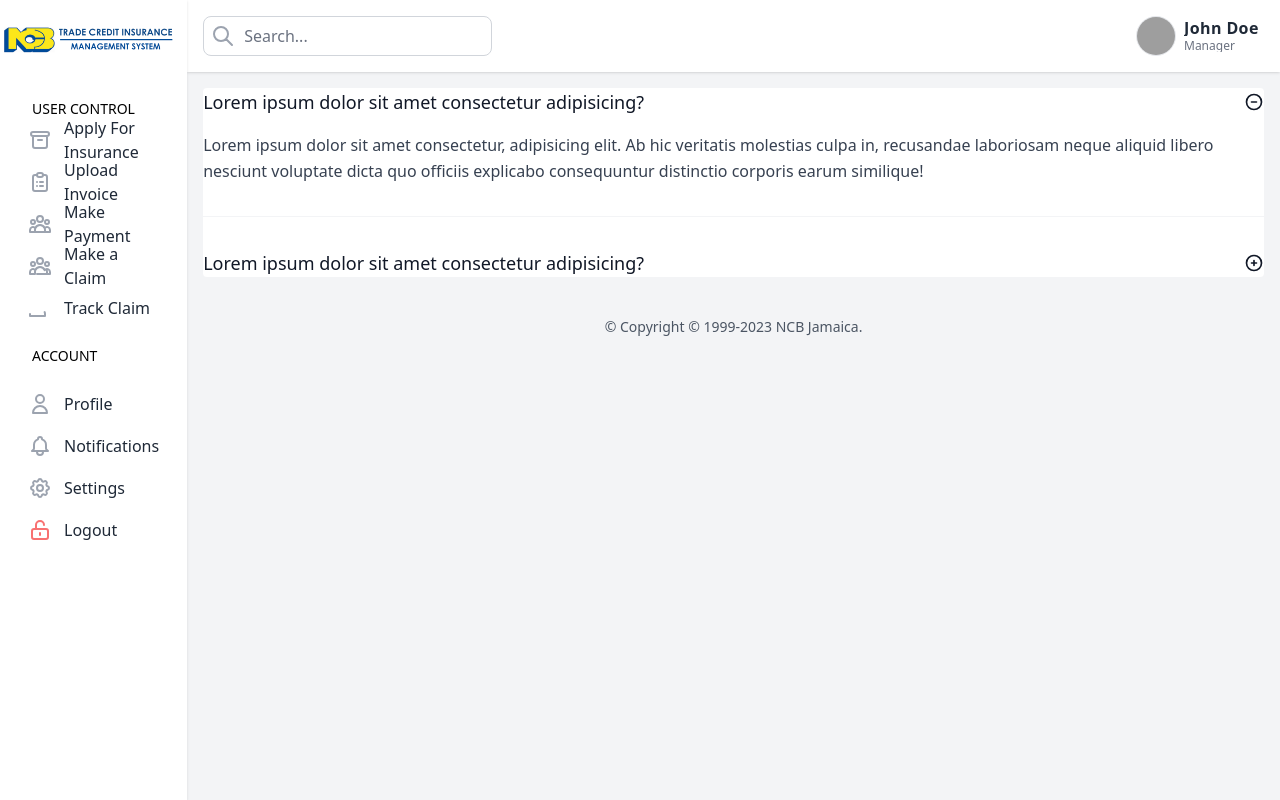
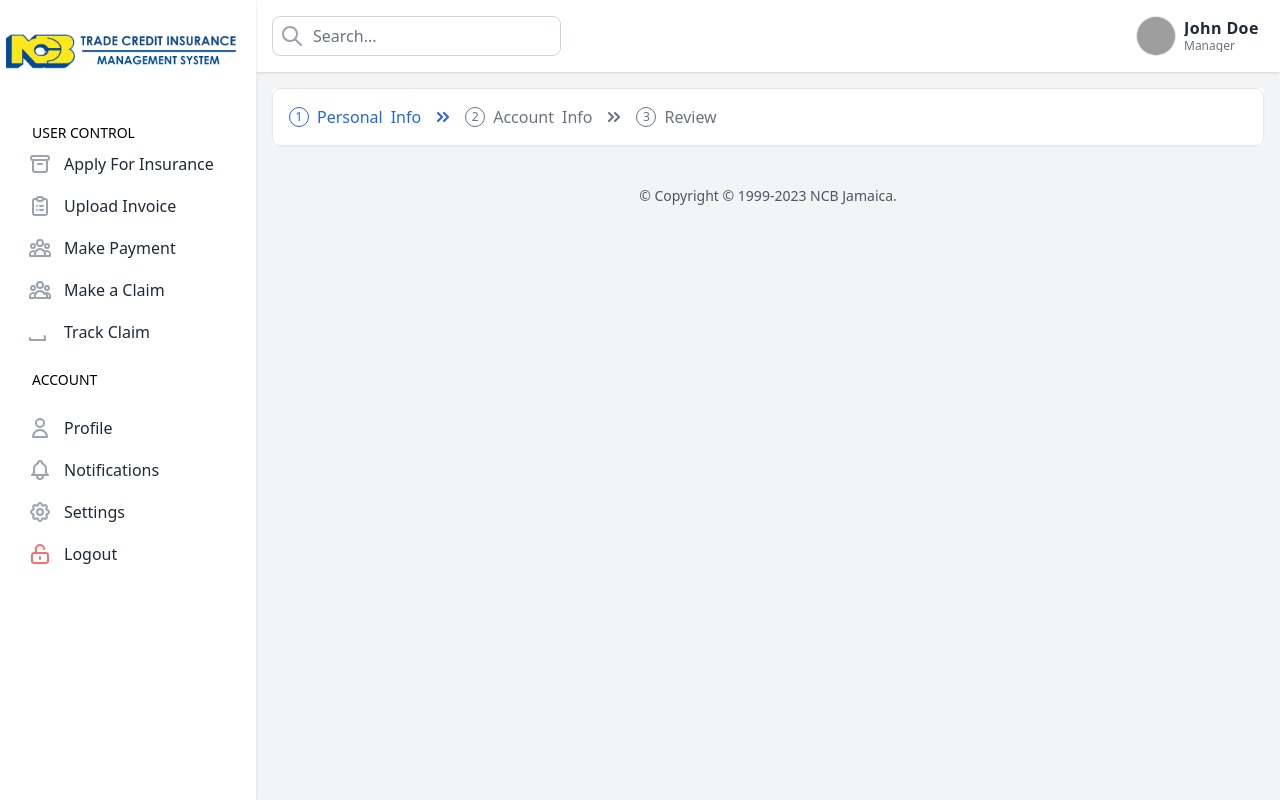
Before and after one commit to garbake/NCB-Innovation-Solution, a SvelteKit app: page /portal/track_claim in a window 1280 px wide. Built offline with nearby package versions, Linux system fonts and the light colour scheme; grey boxes are pictures that could not be loaded.

Commit message:
added track claim page

```diff
--- a/src/routes/(dashboard)/portal/track_claim/+page.svelte
+++ b/src/routes/(dashboard)/portal/track_claim/+page.svelte
@@ -1,101 +1,27 @@
-<div class="flow-root">
-    <div class="-my-8 divide-y divide-gray-100">
-      <details class="group py-8 [&_summary::-webkit-details-marker]:hidden" open>
-        <summary
-          class="flex cursor-pointer items-center justify-between text-gray-900"
-        >
-          <h2 class="text-lg font-medium">
-            Lorem ipsum dolor sit amet consectetur adipisicing?
-          </h2>
 
-          <span class="relative h-5 w-5 shrink-0">
-            <svg
-              xmlns="http://www.w3.org/2000/svg"
-              class="absolute inset-0 h-5 w-5 opacity-100 group-open:opacity-0"
-              fill="none"
-              viewBox="0 0 24 24"
-              stroke="currentColor"
-              stroke-width="2"
-            >
-              <path
-                stroke-linecap="round"
-                stroke-linejoin="round"
-                d="M12 9v3m0 0v3m0-3h3m-3 0H9m12 0a9 9 0 11-18 0 9 9 0 0118 0z"
-              />
-            </svg>
-
-            <svg
-              xmlns="http://www.w3.org/2000/svg"
-              class="absolute inset-0 h-5 w-5 opacity-0 group-open:opacity-100"
-              fill="none"
-              viewBox="0 0 24 24"
-              stroke="currentColor"
-              stroke-width="2"
-            >
-              <path
-                stroke-linecap="round"
-                stroke-linejoin="round"
-                d="M15 12H9m12 0a9 9 0 11-18 0 9 9 0 0118 0z"
-              />
-            </svg>
-          </span>
-        </summary>
-
-        <p class="mt-4 leading-relaxed text-gray-700">
-          Lorem ipsum dolor sit amet consectetur, adipisicing elit. Ab hic
-          veritatis molestias culpa in, recusandae laboriosam neque aliquid libero
-          nesciunt voluptate dicta quo officiis explicabo consequuntur distinctio
-          corporis earum similique!
-        </p>
-      </details>
-
-      <details class="group py-8 [&_summary::-webkit-details-marker]:hidden">
-        <summary
-          class="flex cursor-pointer items-center justify-between gap-1.5 text-gray-900"
-        >
-          <h2 class="text-lg font-medium">
-            Lorem ipsum dolor sit amet consectetur adipisicing?
-          </h2>
-
-          <span class="relative h-5 w-5 shrink-0">
-            <svg
-              xmlns="http://www.w3.org/2000/svg"
-              class="absolute inset-0 h-5 w-5 opacity-100 group-open:opacity-0"
-              fill="none"
-              viewBox="0 0 24 24"
-              stroke="currentColor"
-              stroke-width="2"
-            >
-              <path
-                stroke-linecap="round"
-                stroke-linejoin="round"
-                d="M12 9v3m0 0v3m0-3h3m-3 0H9m12 0a9 9 0 11-18 0 9 9 0 0118 0z"
-              />
-            </svg>
-
-            <svg
-              xmlns="http://www.w3.org/2000/svg"
-              class="absolute inset-0 h-5 w-5 opacity-0 group-open:opacity-100"
-              fill="none"
-              viewBox="0 0 24 24"
-              stroke="currentColor"
-              stroke-width="2"
-            >
-              <path
-                stroke-linecap="round"
-                stroke-linejoin="round"
-                d="M15 12H9m12 0a9 9 0 11-18 0 9 9 0 0118 0z"
-              />
-            </svg>
-          </span>
-        </summary>
-
-        <p class="mt-4 leading-relaxed text-gray-700">
-          Lorem ipsum dolor sit amet consectetur, adipisicing elit. Ab hic
-          veritatis molestias culpa in, recusandae laboriosam neque aliquid libero
-          nesciunt voluptate dicta quo officiis explicabo consequuntur distinctio
-          corporis earum similique!
-        </p>
-      </details>
-    </div>
-  </div>
+<ol class="flex items-center w-full p-3 space-x-2 text-sm font-medium text-center text-gray-500 bg-white border border-gray-200 rounded-lg shadow-sm dark:text-gray-400 sm:text-base dark:bg-gray-800 dark:border-gray-700 sm:p-4 sm:space-x-4">
+    <li class="flex items-center text-blue-600 dark:text-blue-500">
+        <span class="flex items-center justify-center w-5 h-5 mr-2 text-xs border border-blue-600 rounded-full shrink-0 dark:border-blue-500">
+            1
+        </span>
+        Personal <span class="hidden sm:inline-flex sm:ml-2">Info</span>
+        <svg class="w-3 h-3 ml-2 sm:ml-4" aria-hidden="true" xmlns="http://www.w3.org/2000/svg" fill="none" viewBox="0 0 12 10">
+            <path stroke="currentColor" stroke-linecap="round" stroke-linejoin="round" stroke-width="2" d="m7 9 4-4-4-4M1 9l4-4-4-4"/>
+        </svg>
+    </li>
+    <li class="flex items-center">
+        <span class="flex items-center justify-center w-5 h-5 mr-2 text-xs border border-gray-500 rounded-full shrink-0 dark:border-gray-400">
+            2
+        </span>
+        Account <span class="hidden sm:inline-flex sm:ml-2">Info</span>
+        <svg class="w-3 h-3 ml-2 sm:ml-4" aria-hidden="true" xmlns="http://www.w3.org/2000/svg" fill="none" viewBox="0 0 12 10">
+            <path stroke="currentColor" stroke-linecap="round" stroke-linejoin="round" stroke-width="2" d="m7 9 4-4-4-4M1 9l4-4-4-4"/>
+        </svg>
+    </li>
+    <li class="flex items-center">
+        <span class="flex items-center justify-center w-5 h-5 mr-2 text-xs border border-gray-500 rounded-full shrink-0 dark:border-gray-400">
+            3
+        </span>
+        Review
+    </li>
+</ol>
```
